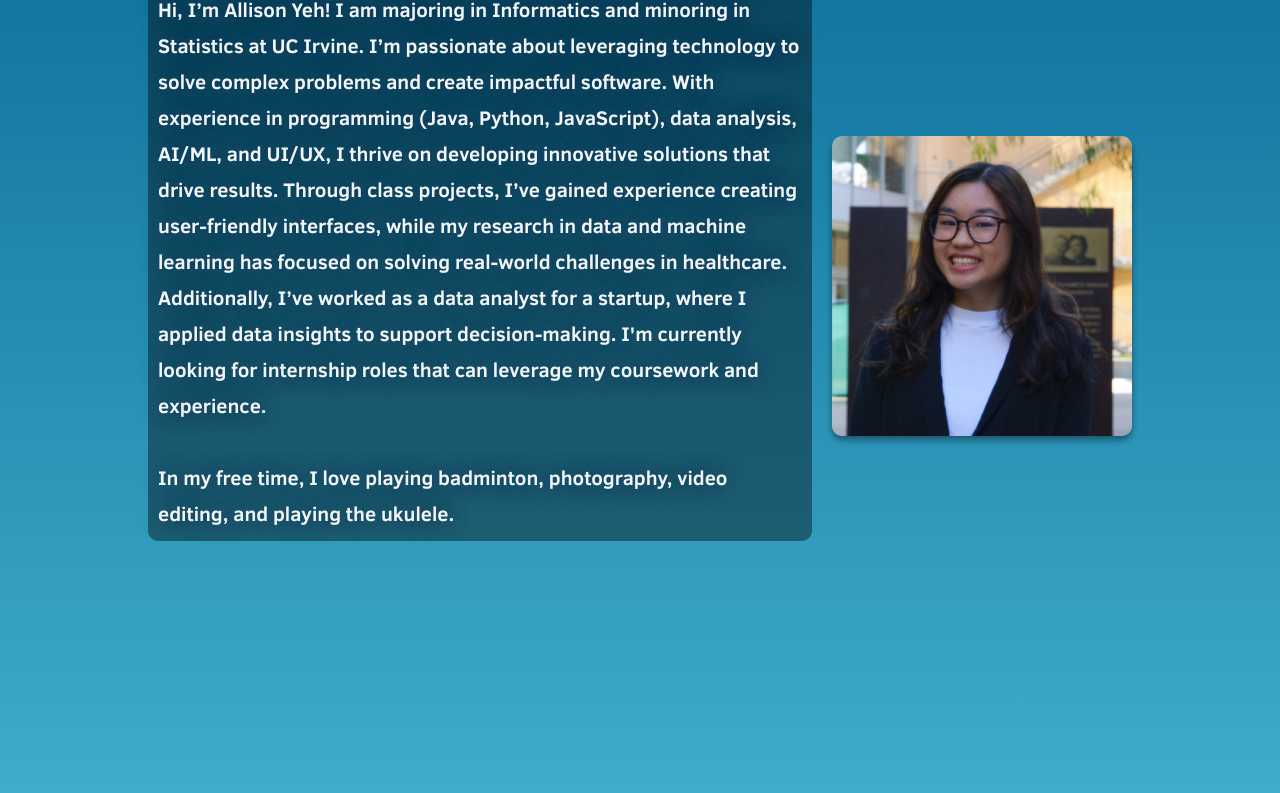
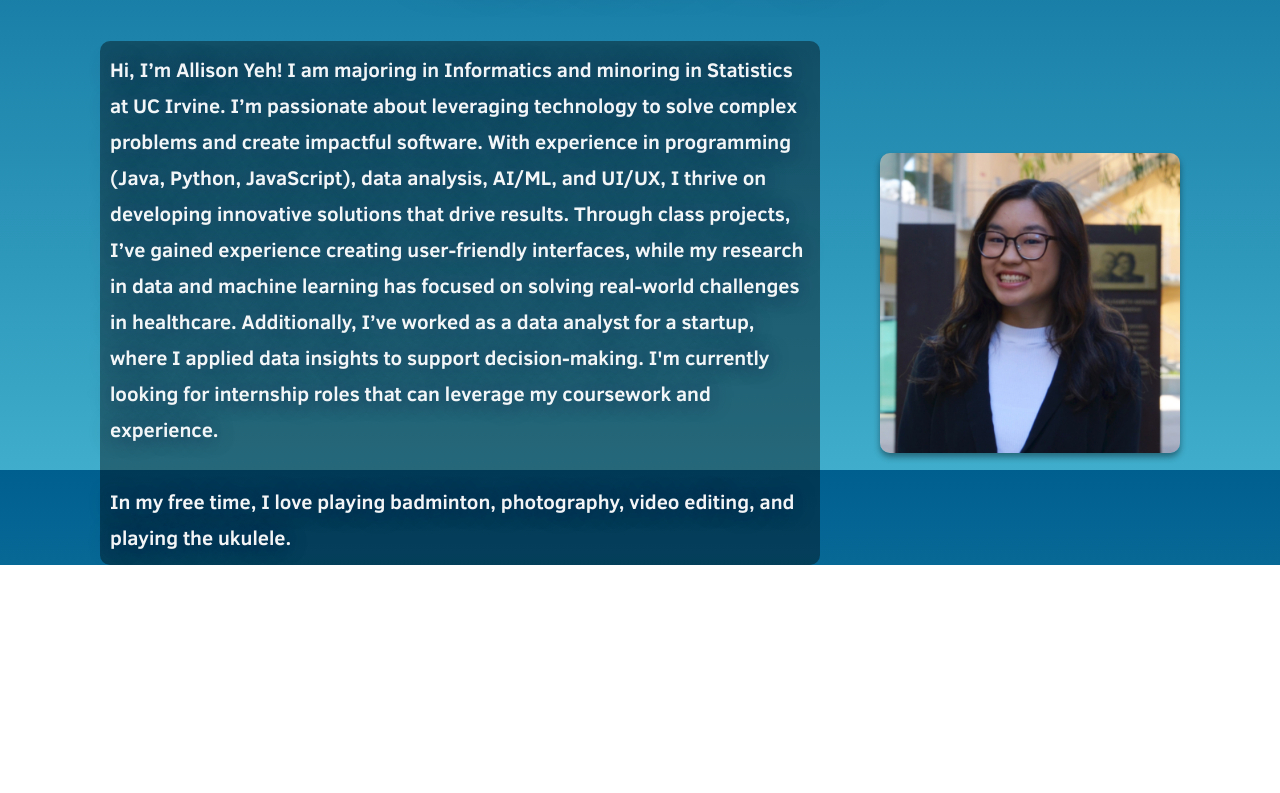
Before and after one commit to Allison-Yeh/personal-website, a plain HTML site: page about.html in a window 1280 px wide. Shown: the part 330-1123 px from the top of the page. After the commit the page ends 895 px from the top, so only its background shows below. Drawn offline with Linux system fonts and the light colour scheme; a web font is replaced by a local one.

Commit message:
Moved image and text

```diff
--- a/about.html
+++ b/about.html
@@ -41,9 +41,8 @@
             <!-- <img src="/assets/images/headshot_mfc.jpg" alt="A picture of Allison" class="about-image" style="width: 300px; height: auto; margin-top: 10vh;"> -->
 
             <!-- for GitHub server  -->
-            <div class="center-image-container">
-                <img src="/personal-website/assets/images/headshot_mfc.jpg" alt="A picture of Allison" class="about-image">
-            </div>
+            <img src="/personal-website/assets/images/headshot_mfc.jpg" alt="A picture of Allison" class="about-image">
+
         </div>
     </div>
     <script src="scripts/about.js"></script>
--- a/styles/about.css
+++ b/styles/about.css
@@ -86,18 +86,15 @@ canvas {
 
 
 /* About Me Section */
-/* About Me Section */
-/* Main container for the About Me section */
+
+/* Main container for "About Me" section */
 .about-me-container {
-    max-width: 80%;
-    margin: 0 auto;
-    padding: 20px;
-    box-sizing: border-box;
-    min-height: 100vh;
     display: flex;
-    flex-direction: column;
-    justify-content: flex-start;
-    border-radius: 15px; /* Rounded edges for style */
+    flex-direction: column; /* Stack title and content vertically */
+    justify-content: flex-start; /* Keeps the title at the top */
+    height: 80vh; /* Reduced height (adjust as needed) */
+    padding: 100px; /* Padding for left and right */
+    box-sizing: border-box; /* Ensures padding is included in the total height */
 }
 
 /* Title styling */
@@ -107,44 +104,45 @@ canvas {
     color: #ffffff; /* Solid white for maximum contrast */
     text-shadow: 0px 0px 50px rgba(15, 22, 71, 0.8); /* Stronger glow effect */
     line-height: 1.2;
-    margin-bottom: 20px;
-    margin-top: 50px;
+    margin-bottom: 50px;
+    margin-top: 20px;
     text-align: center;
 }
 
 /* Flex container for text and image */
 .about-content {
     display: flex;
-    justify-content: space-between;
-    align-items: flex-start;
-    gap: 20px;
-    flex-wrap: wrap;
-    margin-top: 20px;
+    justify-content: center; /* Centers items horizontally */
+    align-items: center; /* Centers items vertically */
+    gap: 60px; /* Space between text and image */
+    flex-wrap: wrap; /* Allows responsiveness */
+    height: calc(80vh - 60px - 40px); /* Adjust height based on reduced container height and padding */
+    box-sizing: border-box;
 }
 
 /* Text styling */
 .about-text {
-    flex: 1;
+    flex: 1; /* Allows text to take available space */
     font-size: 20px;
     font-family: "Clear Sans", Arial, Helvetica, sans-serif;
-    color: rgba(255, 255, 255, 0.95); /* Slight transparency for smoother text */
-    text-shadow: 0px 0px 20px rgba(15, 22, 71, 0.7); /* Subtle but defined glow */
+    color: rgba(255, 255, 255, 0.95);
+    text-shadow: 0px 0px 20px rgba(15, 22, 71, 0.7);
     line-height: 1.8;
     margin: 0;
-    padding: 10px; /* Add padding for breathing room */
-    background-color: rgba(0, 0, 0, 0.4); /* Semi-transparent overlay for readability */
-    border-radius: 10px; /* Rounded corners */
+    padding: 10px;
+    background-color: rgba(0, 0, 0, 0.4);
+    border-radius: 10px;
 }
 
 /* Image styling */
 .about-image {
     width: 300px;
     height: auto;
-    transform: translateY(-95px); /* Move the image up */
     border-radius: 10px;
-    box-shadow: 0 4px 6px rgba(0, 0, 0, 0.4); /* Deeper shadow for contrast */
+    box-shadow: 0 4px 6px rgba(0, 0, 0, 0.4);
     flex-shrink: 0;
 }
+
 
 /* Body Styling */
 body {
@@ -177,16 +175,3 @@ body {
         max-width: none; /* Remove width constraints */
     }
 }
-
-
-.center-image-container {
-    display: flex;
-    justify-content: center;
-    align-items: center;
-    height: 100vh; /* Full viewport height */
-}
-
-.about-image {
-    width: 300px;
-    height: auto;
-}
```
